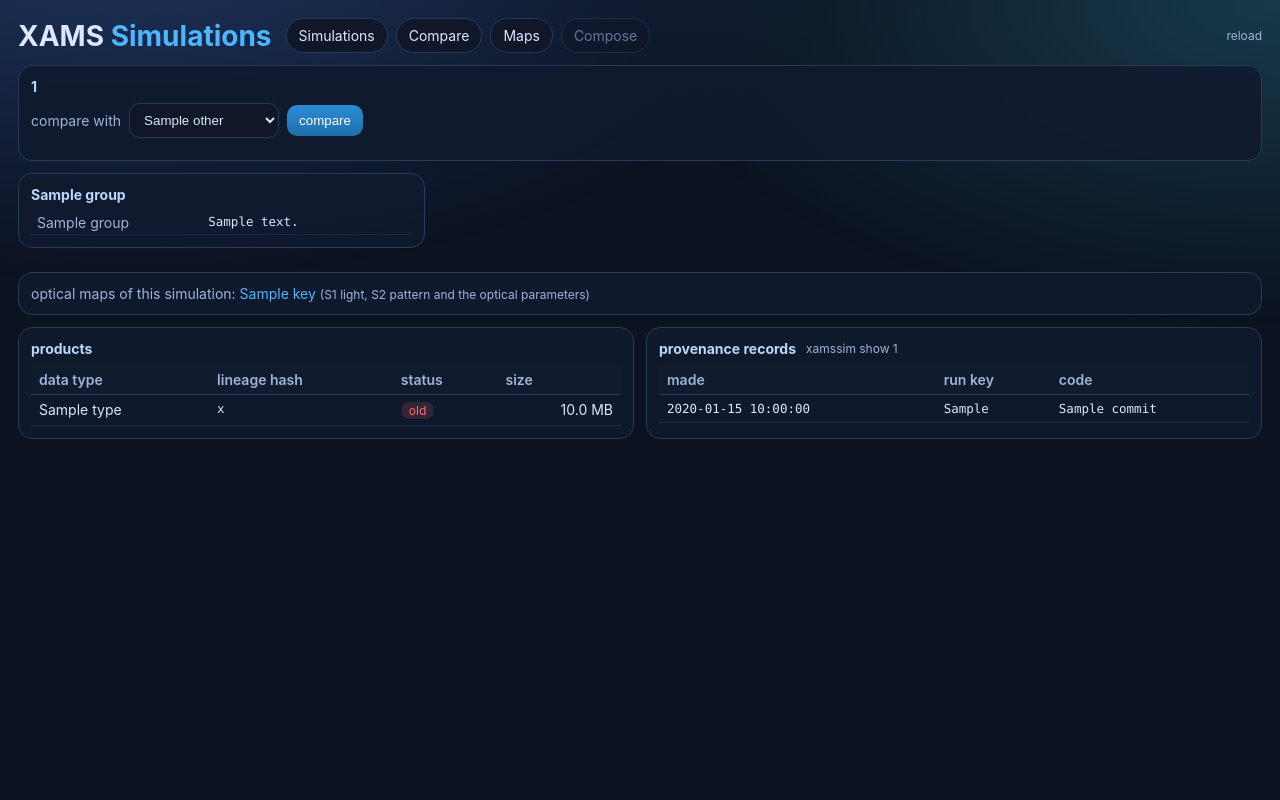
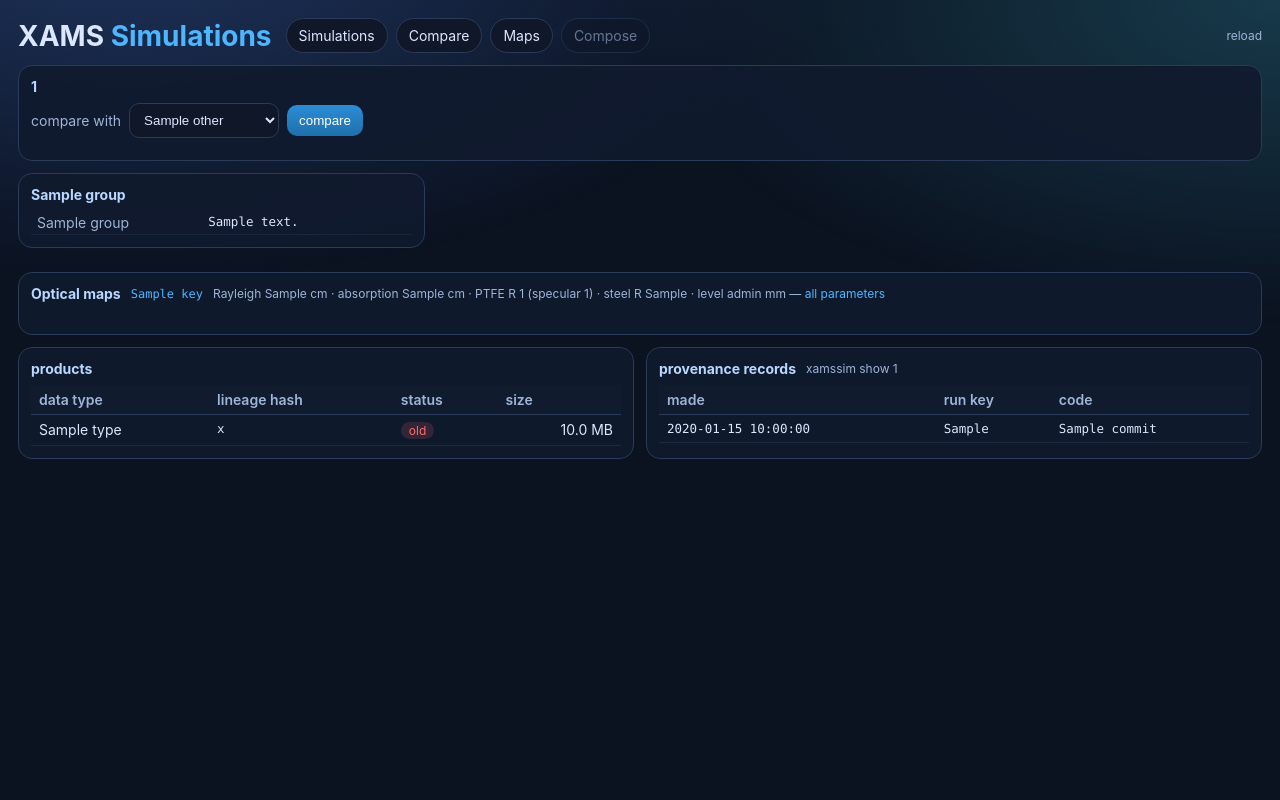
Before and after one commit to XAMS-nikhef/xams-sim, a Flask app: template web/templates/simulation.html in a window 1280 px wide. Run offline with Flask 3, Linux system fonts and the light colour scheme; the template is opened without the code that fills it: most values are stand-ins (such as "Sample title", 1, 10 or a date in 2020); parts of the project's set-up code (start-up, migrations or seed data) failed here and were passed over.

Commit message:
web: cross-section without blank margins; optical maps on the simulation page
The cross-section figure is shaped by what it draws (equal axes): the
fixed 9 x 7.5 left blank bands above and below the wide detector-plus-
source view. Saved tight; FIGURE_VERSION 4 remakes the old ones.

The simulation page shows its optical maps itself (S2 pattern and S1
light side by side, with the main optical parameters and a link to the
full set) instead of a small link at the bottom that was easy to miss.

Co-Authored-By: Claude Opus 5.5 <noreply@anthropic.com>

```diff
--- a/web/app.py
+++ b/web/app.py
@@ -43,8 +43,11 @@ def simulation(run_id):
     if d is None:
         abort(404)
     others = [r["id"] for r in compose.simulations()["rows"] if r["id"] != run_id]
+    # The optical maps of this simulation: the key in its provenance record.
+    key = ((d.get("record") or {}).get("maps") or {}).get("s1_light", {}).get("key")
+    optical = compose.optical_map(key) if key else None
     return render_template("simulation.html", run_id=run_id, d=d, figures=compose.FIGURES, others=others,
-                           dashboard=DASHBOARD, page="overview")
+                           optical=optical, map_figures=compose.MAP_FIGURES, dashboard=DASHBOARD, page="overview")
 
 
 @app.route("/sim/<run_id>/figure/<name>.png")
--- a/web/templates/simulation.html
+++ b/web/templates/simulation.html
@@ -35,10 +35,21 @@
 </div>
 {% endfor %}
 </section>
-{% if d.record and d.record.maps and d.record.maps.s1_light %}
-<section class="panel"><span class="muted">optical maps of this simulation:</span>
-  <a href="{{ url_for('optical_map', key=d.record.maps.s1_light.key) }}">{{ d.record.maps.s1_light.key }}</a>
-  <span class="muted small">(S1 light, S2 pattern and the optical parameters)</span></section>
+{% if optical %}
+<section class="panel">
+  <div class="panel-title">Optical maps <a class="mono small" href="{{ url_for('optical_map', key=optical.key) }}">{{ optical.key }}</a>
+    <span class="muted small">Rayleigh {{ optical.optics.get('LXe Rayleigh length [cm]')|fmt }} cm ·
+      absorption {{ optical.optics.get('LXe absorption length [cm]')|fmt }} cm ·
+      PTFE R {{ optical.optics.get('PTFE reflectivity, liquid')|fmt }} (specular {{ optical.optics.get('PTFE specular fraction, liquid')|fmt }}) ·
+      steel R {{ optical.optics.get('stainless-steel reflectivity')|fmt }} ·
+      level {{ optical.level_mm|fmt }} mm — <a href="{{ url_for('optical_map', key=optical.key) }}">all parameters</a></span></div>
+  <div class="grid two figures">
+  {% for kind, (title, _) in map_figures.items() %}{% if optical.kinds.get(kind) %}
+    <div><div class="muted small">{{ title }}</div>
+    <img class="figure" loading="lazy" src="{{ url_for('map_figure', kind=kind, key=optical.key) }}" alt="{{ title }}" /></div>
+  {% endif %}{% endfor %}
+  </div>
+</section>
 {% endif %}
 {% else %}
 <section class="panel"><span class="muted">no provenance for this simulation (written by xamssim chain since 2026-10-19)</span></section>
--- a/xamssim/compose.py
+++ b/xamssim/compose.py
@@ -231,12 +231,17 @@ def fig_cross_section(rec):
     import matplotlib.pyplot as plt
     pos = rec["source"].get("position_mm") or [0, 0, 0]
     r_src = float(np.hypot(pos[0], pos[1]))
-    fig, ax = plt.subplots(figsize=(9, 7.5), facecolor="#111b2e")
+    xmax = max(75.0, r_src + 15)
+    xlim, ylim = (-xmax, xmax + 30), (min(-80.0, pos[2] - 15), 45)
+    # The figure takes the shape of what is drawn (equal axes): a fixed 9 x 7.5 left a wide detector-plus-source view
+    # with blank space above and below it.
+    width = 9.0
+    height = width * (ylim[1] - ylim[0]) / (xlim[1] - xlim[0]) + 1.4
+    fig, ax = plt.subplots(figsize=(width, max(3.5, height)), facecolor="#111b2e")
     _style(ax)
     _draw_detector(ax, rec)
-    xmax = max(75.0, r_src + 15)
-    ax.set_xlim(-xmax, xmax + 30)
-    ax.set_ylim(min(-80.0, pos[2] - 15), 45)
+    ax.set_xlim(*xlim)
+    ax.set_ylim(*ylim)
     ax.set_aspect("equal")
     ax.set(xlabel="x [mm] (source: at its distance r from the axis)", ylabel="z [mm]",
            title=f"{rec['run_id']}: state {rec['state_name']}, detector {rec['detector']}")
@@ -316,7 +321,7 @@ def fig_field(rec):
     return fig
 
 
-FIGURE_VERSION = 3              # part of the figure file names: raise it when a figure changes, so old ones are remade
+FIGURE_VERSION = 4              # part of the figure file names: raise it when a figure changes, so old ones are remade
 FIGURES = {"cross_section": ("TPC cross-section", fig_cross_section),
            "field": ("Field and drift", fig_field)}
 
@@ -331,7 +336,7 @@ def figure(run_id: str, name: str) -> Path:
     if not out.exists():
         out.parent.mkdir(exist_ok=True)
         fig = FIGURES[name][1](rec)
-        fig.savefig(out, dpi=110, facecolor=fig.get_facecolor())
+        fig.savefig(out, dpi=110, facecolor=fig.get_facecolor(), bbox_inches="tight", pad_inches=0.15)
         import matplotlib.pyplot as plt
         plt.close(fig)
     return out
```
